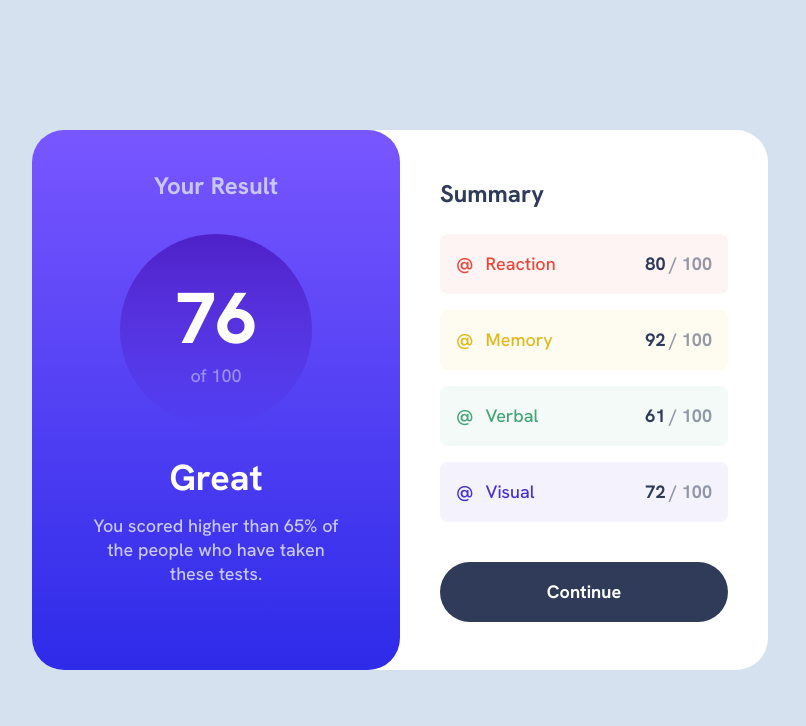
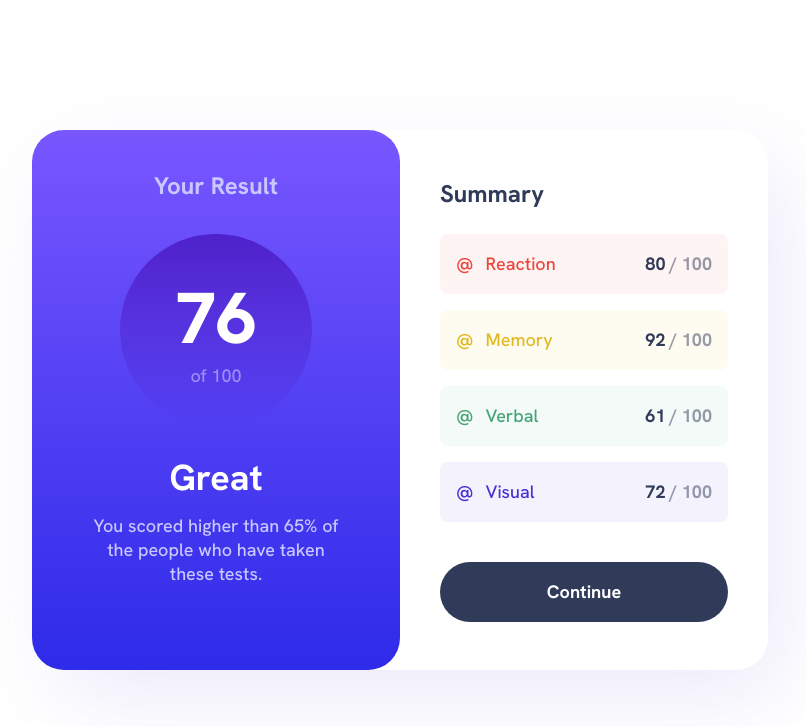
Before and after one commit to VesaMalaska/results-summary, a React (Vite) app: page / in a window 1280 px wide. Shown: the top 726 px of the page, without its empty margins (240-1046 px from the left). Built offline with nearby package versions, Linux system fonts and the light colour scheme.

Commit message:
Added card shadow

```diff
--- a/src/components/Card.jsx
+++ b/src/components/Card.jsx
@@ -15,6 +15,7 @@ export default function Card() {
             sm:max-w-[46rem]
             sm:overflow-hidden
             sm:rounded-4xl
+            sm:shadow-custom
         ">
             <ResultsOverview />
             <ResultsStats />
--- a/src/components/Overlay.jsx
+++ b/src/components/Overlay.jsx
@@ -2,10 +2,7 @@ import Card from "./Card";
 
 export default function Overlay() {
     return (
-        <div
-            className="flex justify-center items-center min-h-screen bg-overlay-bg"
-            style={{minHeight: "100svh"}}
-        >
+        <div className="flex justify-center items-center min-h-screen bg-white">
             <Card />
         </div>
     );
--- a/tailwind.config.cjs
+++ b/tailwind.config.cjs
@@ -22,7 +22,7 @@ module.exports = {
         'bodytext': '#4c5e77',
       },
       boxShadow: {
-        'custom': '0 20px 50px -18px rgba(100, 100, 100, 0.2)',
+        'custom': '20px 30px 90px -10px hsla(256, 60%, 60%, 0.15)',
       },
       borderRadius: {
         '4xl': '2rem',
```
